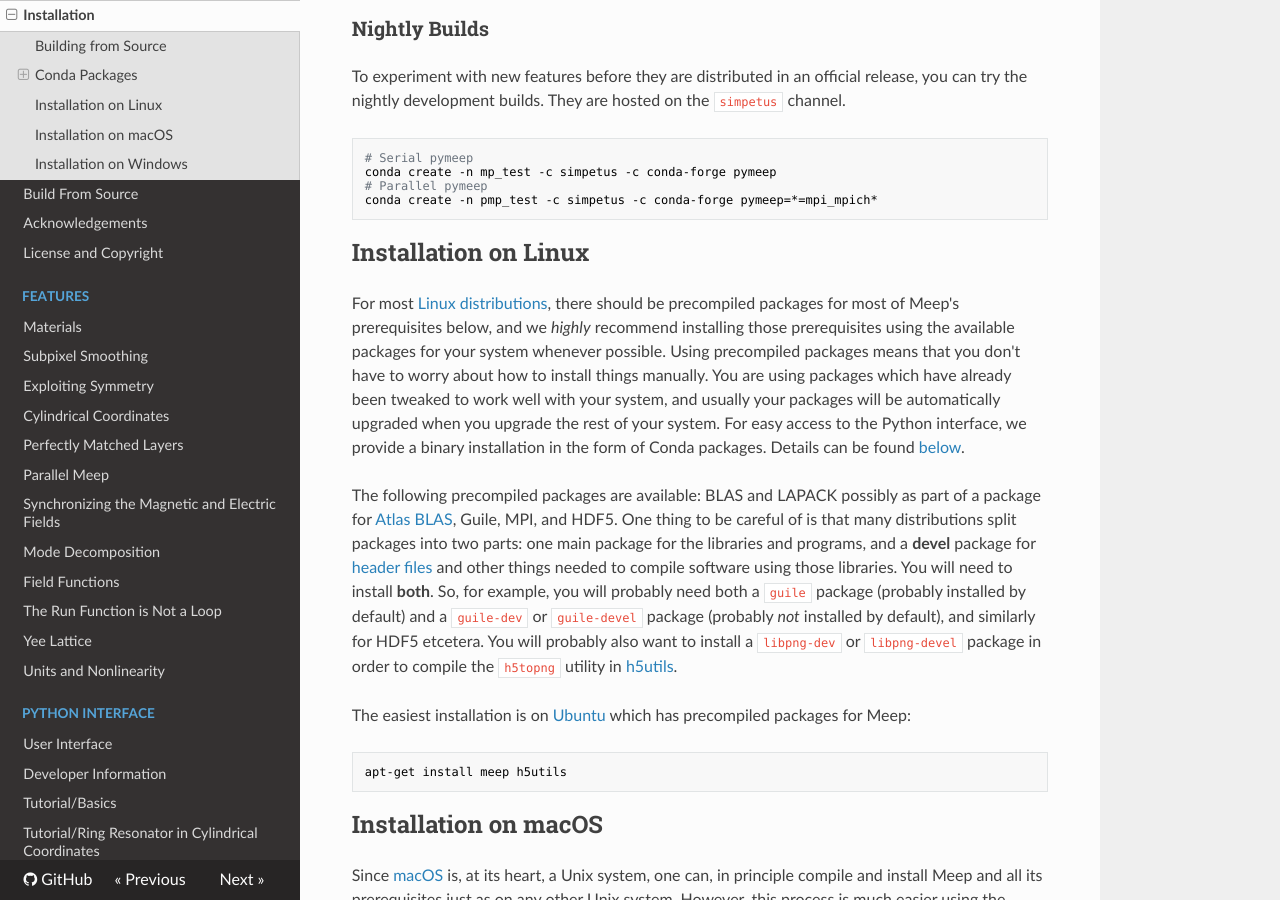
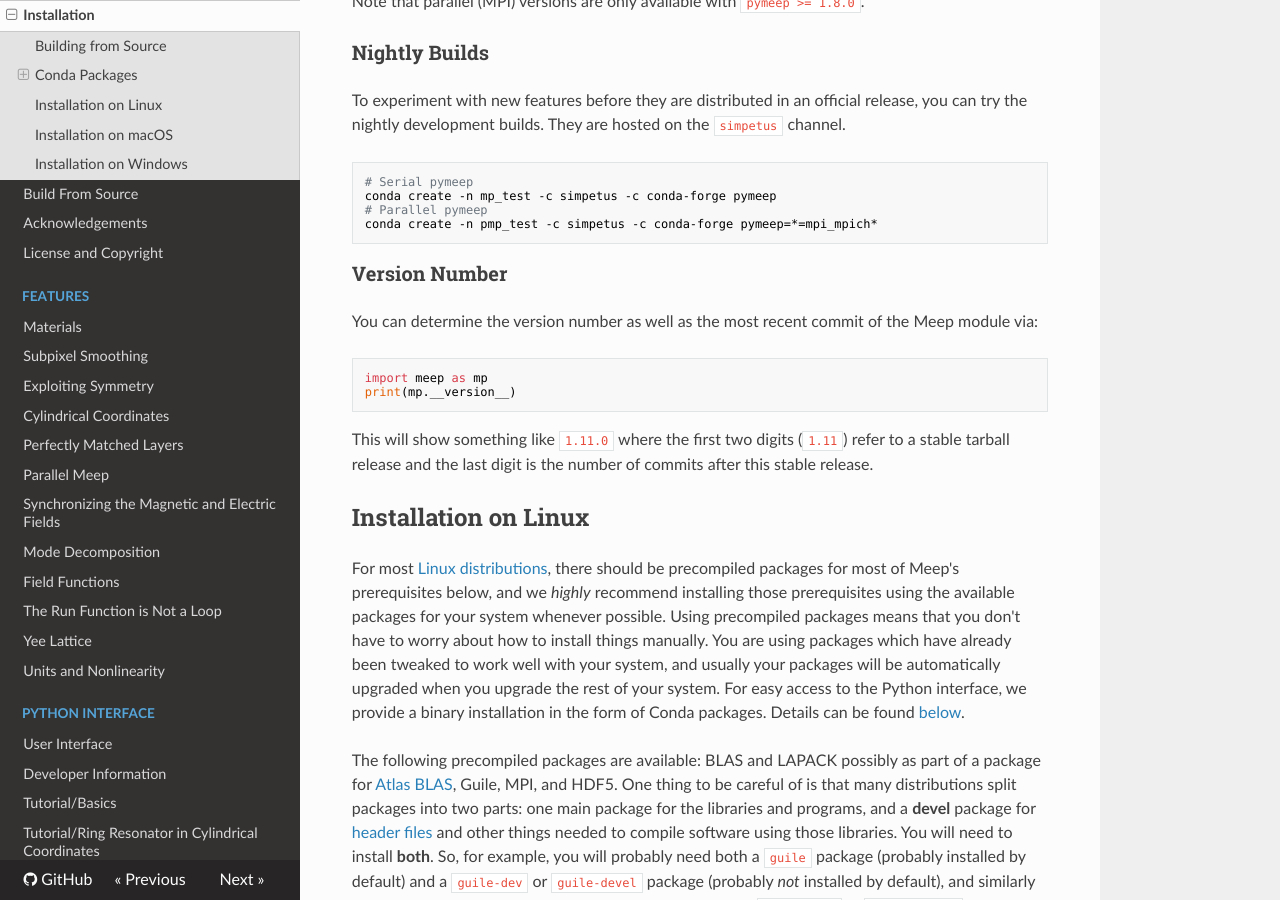
Before and after one commit to NanoComp/meep, an MkDocs documentation site: the page built from doc/docs/Installation.md, in a window 1280 px wide and 900 px high, scrolled down 3520 px. Built offline with MkDocs 1.6.1, drawn with Linux system fonts in a browser that asks for light colours; nearby versions of some CDN libraries; old or Windows-style settings are respelled for this version of MkDocs.

Commit message:
minor docs update

````diff
--- a/codemeta.json
+++ b/codemeta.json
@@ -2,7 +2,7 @@
   "@context": "https://doi.org/10.5063/schema/codemeta-2.0",
   "@type": "SoftwareSourceCode",
   "name": "Meep",
-  "description": "Meep is a free and open-source software package for simulating electromagnetics simulations via the finite-difference time-domain (FDTD) method spanning a broad range of applications.",
+  "description": "Meep is a free and open-source software package for electromagnetics simulation via the finite-difference time-domain (FDTD) method spanning a broad range of applications.",
   "url": "https://github.com/NanoComp/meep",
   "codeRepository": "https://github.com/NanoComp/meep",
   "issueTracker": "https://github.com/NanoComp/issues",
--- a/doc/docs/Installation.md
+++ b/doc/docs/Installation.md
@@ -112,6 +112,17 @@ conda create -n mp_test -c simpetus -c conda-forge pymeep
 conda create -n pmp_test -c simpetus -c conda-forge pymeep=*=mpi_mpich*
 ```
 
+### Version Number
+
+You can determine the version number as well as the most recent commit of the Meep module via:
+
+```py
+import meep as mp
+print(mp.__version__)
+```
+
+This will show something like `1.11.0` where the first two digits (`1.11`) refer to a stable tarball release and the last digit is the number of commits after this stable release.
+
 Installation on Linux
 -------------------------
 
````
Also changed, not shown: README.md (+1 -1 lines), doc/docs/Build_From_Source.md (+4 -4 lines), doc/docs/Python_User_Interface.md (+1 -1 lines), doc/docs/index.md (+2 -2 lines).
